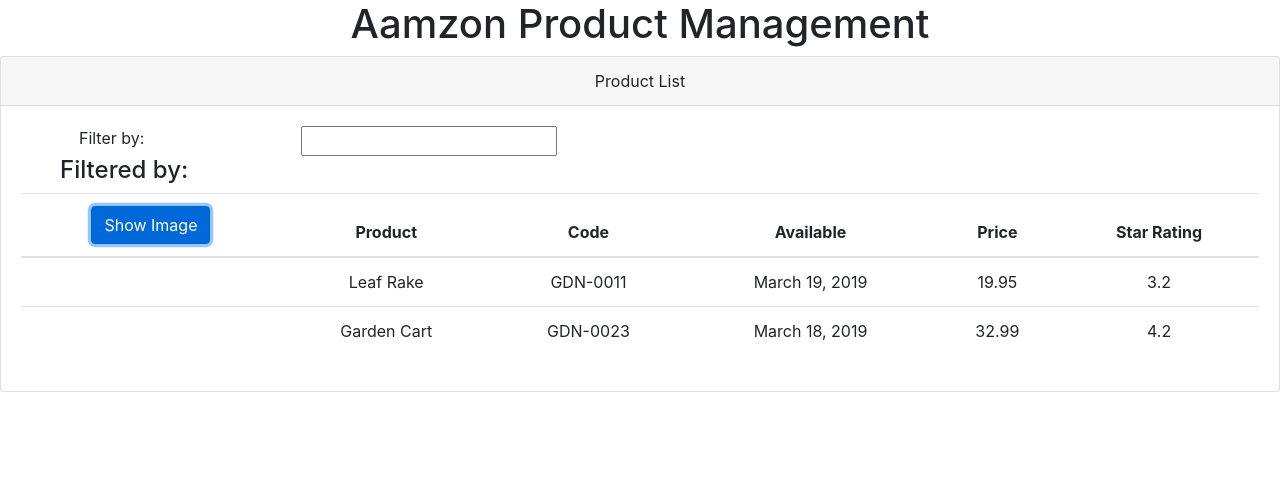
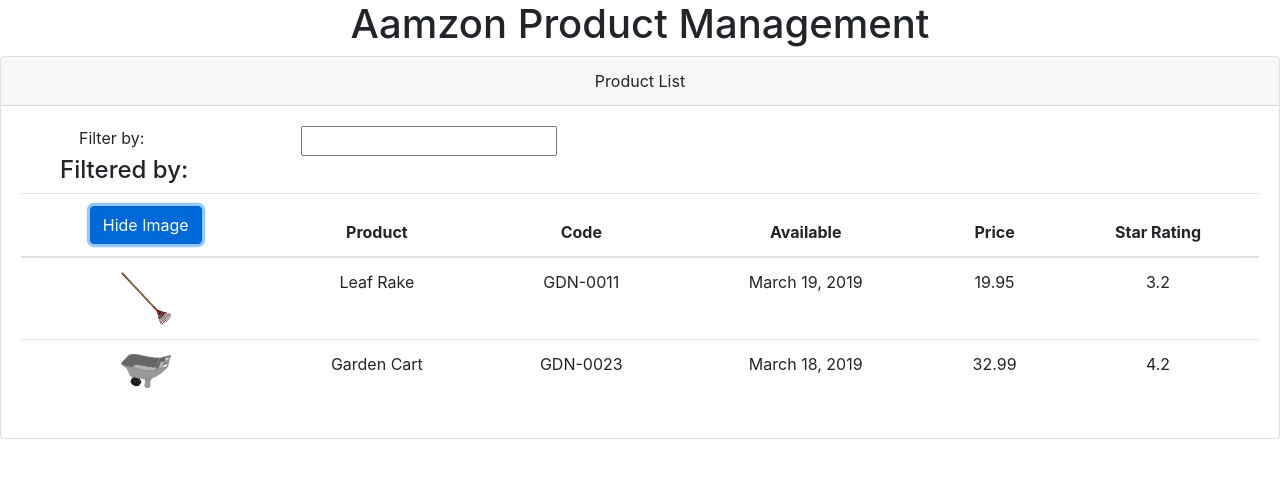
Before and after one commit to SandipPunalkar/Amazon-PM, an Angular app: page / in a window 1280 px wide. Both pictures are taken after a click on the button "Show Image". Shown: the top 478 px of the page. Built offline with nearby package versions, Linux system fonts and the light colour scheme.

Commit message:
Show image in product

```diff
--- a/src/app/products/product-list.component.html
+++ b/src/app/products/product-list.component.html
@@ -15,7 +15,13 @@
         <thead>
           <tr>
             <th>
-              <button type="button" class="btn btn-primary">Show Image</button>
+              <button
+                (click)="toggleImage()"
+                type="button"
+                class="btn btn-primary"
+              >
+                {{ showImage ? "Hide" : "Show" }} Image
+              </button>
             </th>
             <th>Product</th>
             <th>Code</th>
@@ -26,7 +32,14 @@
         </thead>
         <tbody>
           <tr *ngFor="let product of products">
-            <td></td>
+            <td>
+              <img
+                *ngIf="showImage"
+                [src]="product.imageUrl"
+                [style.width.px]="imageWidth"
+                [style.margin.px]="imageMargin"
+              />
+            </td>
             <td>{{ product.productName }}</td>
             <td>{{ product.productCode }}</td>
             <td>{{ product.releaseDate }}</td>
--- a/src/app/products/product-list.component.ts
+++ b/src/app/products/product-list.component.ts
@@ -7,6 +7,8 @@
 })
 export class ProductListComponent implements OnInit {
   pageTitle = 'Product List';
+  imageWidth = 50;
+  imageMargin = 2;
   products: any[] = [
     {
       productId: 1,
@@ -30,6 +32,11 @@
     },
   ];
 
+  showImage = false;
+  toggleImage() {
+    this.showImage = !this.showImage;
+  }
+
   constructor() {}
 
   ngOnInit(): void {}
```
